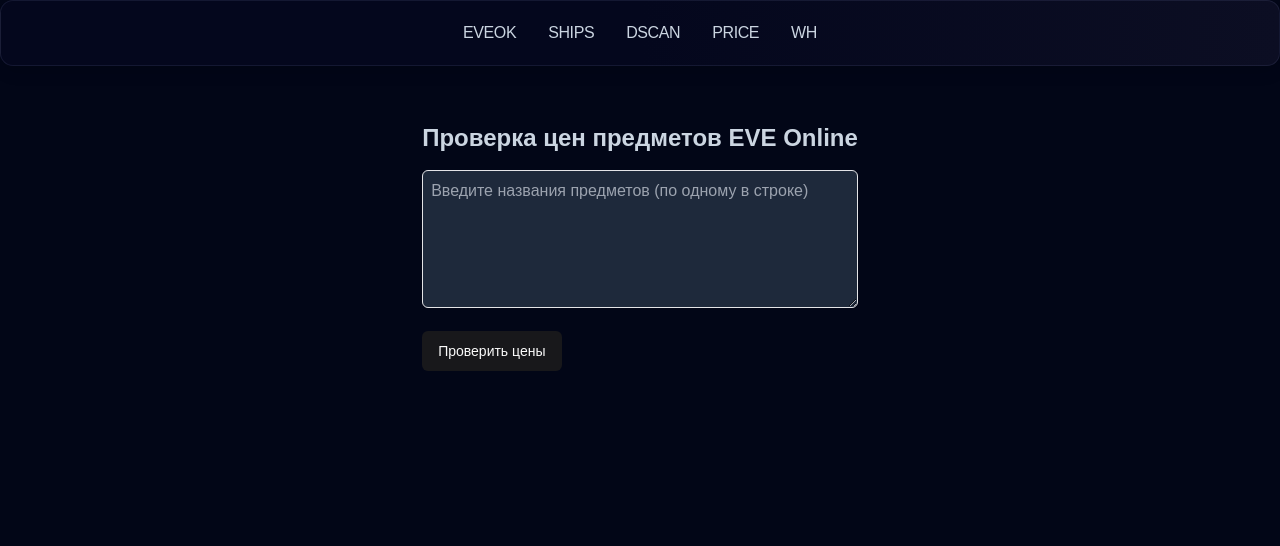
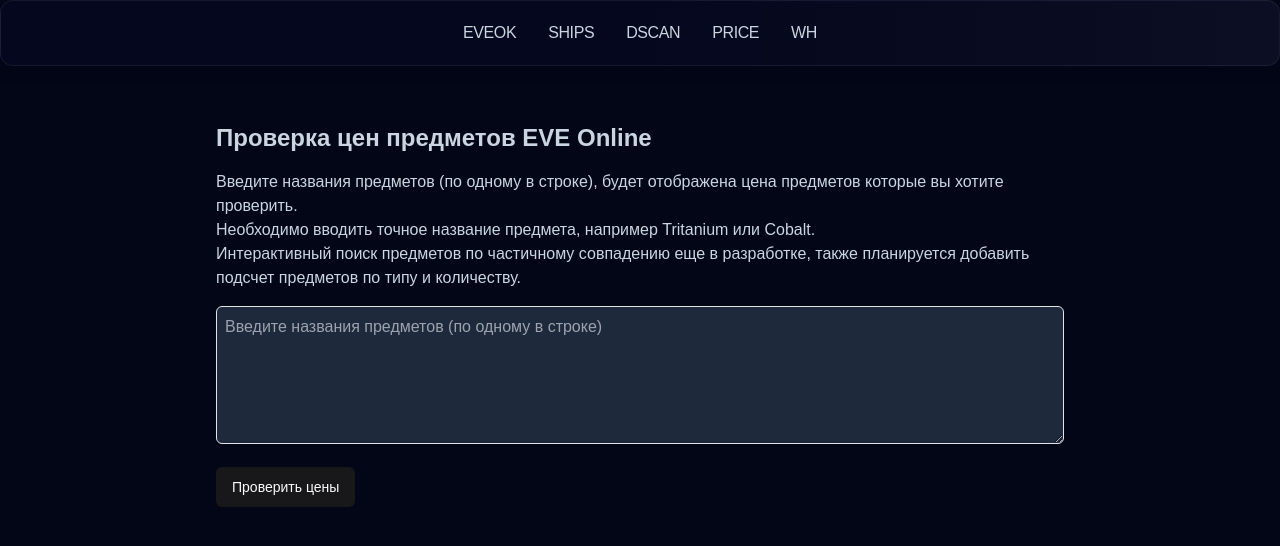
Before and after one commit to kojsok/eveok, a Next.js app: page /price in a window 1280 px wide. Shown: the top 546 px of the page. Built offline with nearby package versions, Linux system fonts and the light colour scheme.

Commit message:
add pricedata

```diff
--- a/src/components/ItemPriceChecker.tsx
+++ b/src/components/ItemPriceChecker.tsx
@@ -219,6 +219,9 @@
     return (
         <div className="max-w-4xl mx-auto p-6 bg-slate-950 text-slate-300">
             <h1 className="text-2xl font-bold mb-4">Проверка цен предметов EVE Online</h1>
+            <p className="text-slate-300">Введите названия предметов (по одному в строке), будет отображена цена предметов которые вы хотите проверить.</p>
+            <p className="text-slate-300">Необходимо вводить точное название предмета, например Tritanium или Cobalt.</p>
+            <p className="mb-4 text-slate-300">Интерактивный поиск предметов по частичному совпадению еще в разработке, также планируется добавить подсчет предметов по типу и количеству.</p>
 
             <form onSubmit={(e) => e.preventDefault()} className="mb-6">
                 <textarea
@@ -242,7 +245,7 @@
                             <tr className="border-b border-slate-700">
                                 <th className="px-6 py-3">#</th>
                                 <th className="px-6 py-3">Название</th>
-                <th className="px-6 py-3">Текущая цена</th>
+                                <th className="px-6 py-3">Базовая цена</th>
                                 <th className="px-6 py-3">Средняя цена</th>
                             </tr>
                         </thead>
@@ -250,8 +253,7 @@
                             {paginatedResults.map((item, index) => (
                                 <tr
                                     key={index}
-                  className={`border-b border-slate-700 ${
-                    index % 2 === 0 ? "bg-slate-900" : "bg-slate-800"
+                                    className={`border-b border-slate-700 ${index % 2 === 0 ? "bg-slate-900" : "bg-slate-800"
                                         }`}
                                 >
                                     <td className="px-6 py-4 text-center">{(currentPage - 1) * itemsPerPage + index + 1}</td>
```
Lines whose indentation alone changed are shown as unchanged.
